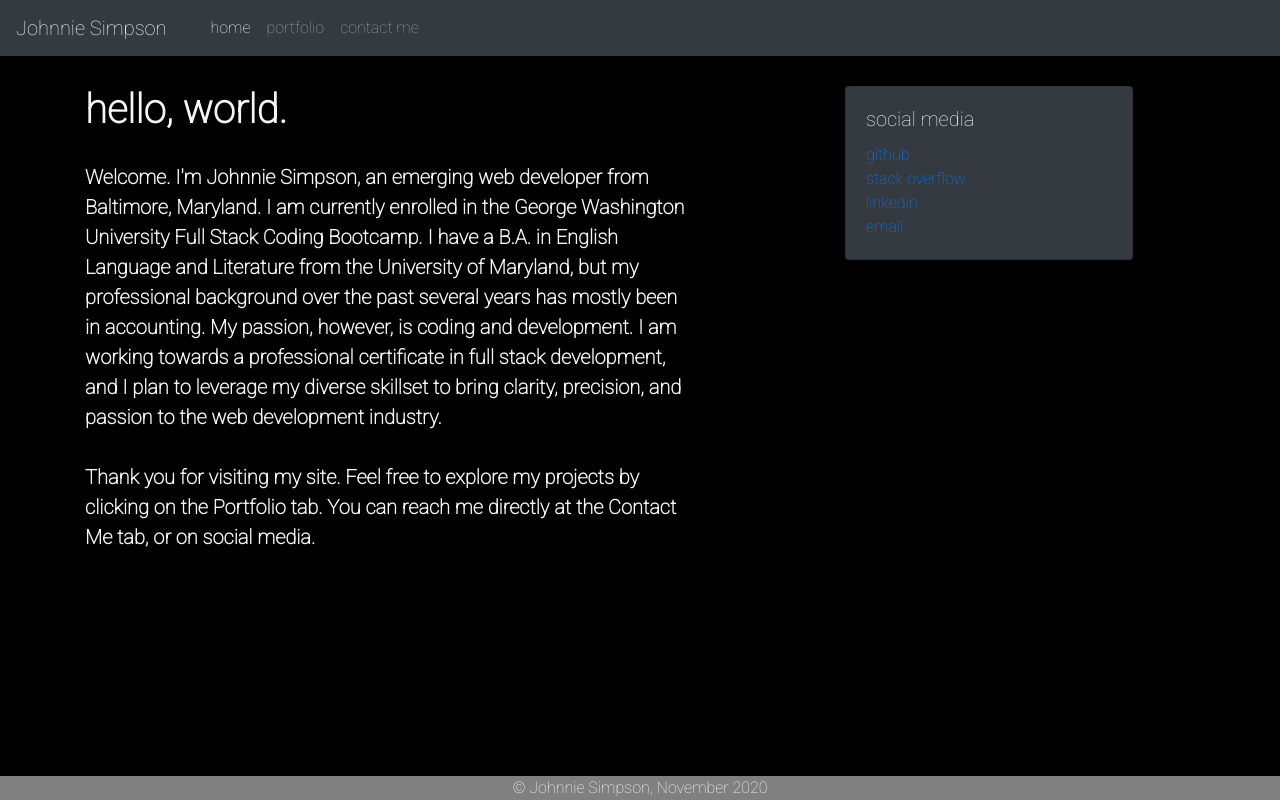
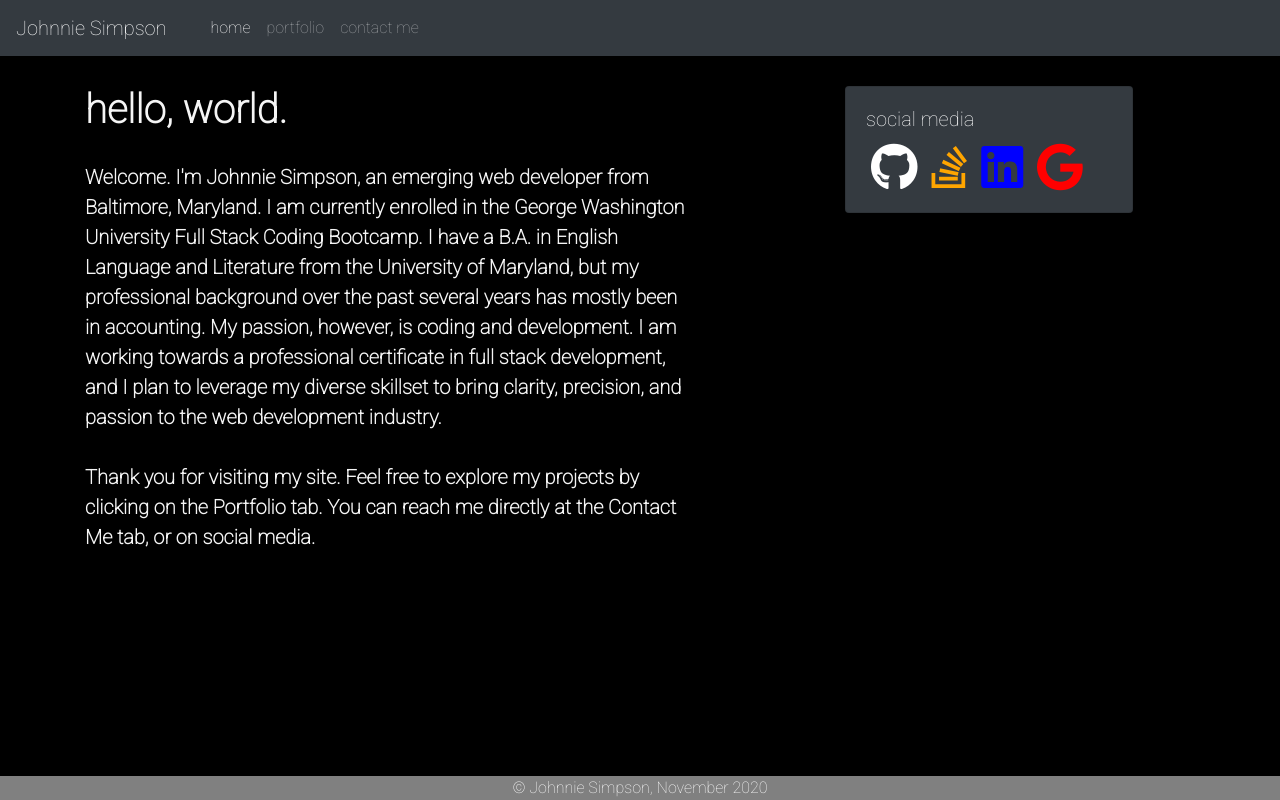
Before and after one commit to balokdecoy/Portfolio-Responsive, a plain HTML site: page index.html in a window 1280 px wide. Drawn offline with nearby package versions, Linux system fonts and the light colour scheme.

Commit message:
Added an image to images directory as test for icon on social media card. Added Font Awesome script tag in header. Changed the plain text social media links to functional link buttons with Font Awesome images as icons.

```diff
--- a/index.html
+++ b/index.html
@@ -9,6 +9,7 @@
         <link rel="stylesheet" href="https://cdnjs.cloudflare.com/ajax/libs/font-awesome/4.7.0/css/font-awesome.min.css">
         <link rel="preconnect" href="https://fonts.gstatic.com">
         <link href="https://fonts.googleapis.com/css2?family=Roboto:wght@100&display=swap" rel="stylesheet">
+        <script src="https://kit.fontawesome.com/94078e1ae9.js" crossorigin="anonymous"></script>
         <meta name="viewport" content="width=device-width, initial-scale=1, shrink-to-fit=no">
         <title>Johnnie Simpson - Homepage</title>
     </head>
@@ -64,15 +65,22 @@
                         <div class="card-body">
                         <h5 class="card-title">social media</h5>
                         <p class="card-text">
-                            <a href="https://github.com/balokdecoy" target="_blank" alt="github">github</a>
-                            <br>
-                            <a href="https://stackoverflow.com/users/14189451/balokdecoy" target="_blank"
-                            alt="stackoverflow">stack overflow</a>
-                            <br>
-                            <a href="https://www.linkedin.com/in/johnnie-simpson-jr-46629586/" target="_blank"
-                            alt="linkedin">linkedin</a>
-                            <br>
-                            <a href="mailto:johnniesimpson88@gmail.com" target="_blank" alt="email">email</a>
+                            <a class="button" href="https://github.com/balokdecoy" target="_blank" alt="github"
+                                style="color:white; padding: 5px;">
+                                <span class="fab fa-github fa-3x"></span>
+                            </a>
+                            <a class="button" href="https://stackoverflow.com/users/14189451/balokdecoy"
+                                target="_blank" alt="stackoverflow" style="color: orange; padding: 5px;">
+                                <i class="fab fa-stack-overflow fa-3x"></i>
+                            </a>
+                            <a class="button" href="https://www.linkedin.com/in/johnnie-simpson-jr-46629586/"
+                                target="_blank" alt="linkedin" style="color: blue; padding: 5px;">
+                                <i class="fab fa-linkedin fa-3x"></i>
+                            </a>
+                            <a class="button" href="mailto:johnniesimpson88@gmail.com" target="_blank"
+                                alt="email" style="color:red; padding: 5px;">
+                                <i class="fab fa-google fa-3x"></i>
+                            </a>
                         </p>
                         </div>
                     </div>
@@ -87,6 +95,8 @@
             </div>
         </footer>
 
+
+        <script async defer src="https://buttons.github.io/buttons.js"></script>
         <script src="https://code.jquery.com/jquery-3.3.1.slim.min.js" integrity="sha384-q8i/X+965DzO0rT7abK41JStQIAqVgRVzpbzo5smXKp4YfRvH+8abtTE1Pi6jizo" crossorigin="anonymous"></script>
         <script src="https://cdnjs.cloudflare.com/ajax/libs/popper.js/1.14.3/umd/popper.min.js" integrity="sha384-ZMP7rVo3mIykV+2+9J3UJ46jBk0WLaUAdn689aCwoqbBJiSnjAK/l8WvCWPIPm49" crossorigin="anonymous"></script>
         <script src="https://stackpath.bootstrapcdn.com/bootstrap/4.1.3/js/bootstrap.min.js" integrity="sha384-ChfqqxuZUCnJSK3+MXmPNIyE6ZbWh2IMqE241rYiqJxyMiZ6OW/JmZQ5stwEULTy" crossorigin="anonymous"></script>
```
Also changed, not shown: assets/images/github.png (added).
